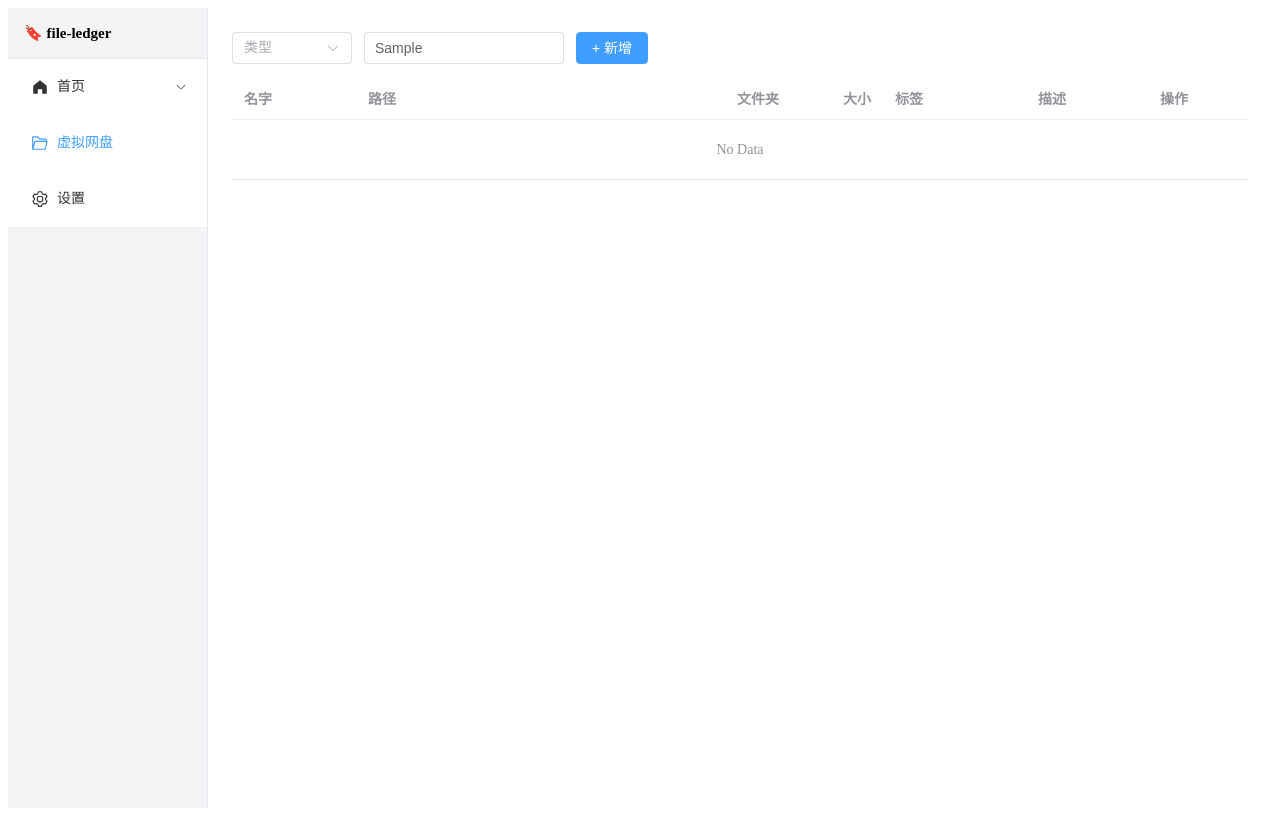
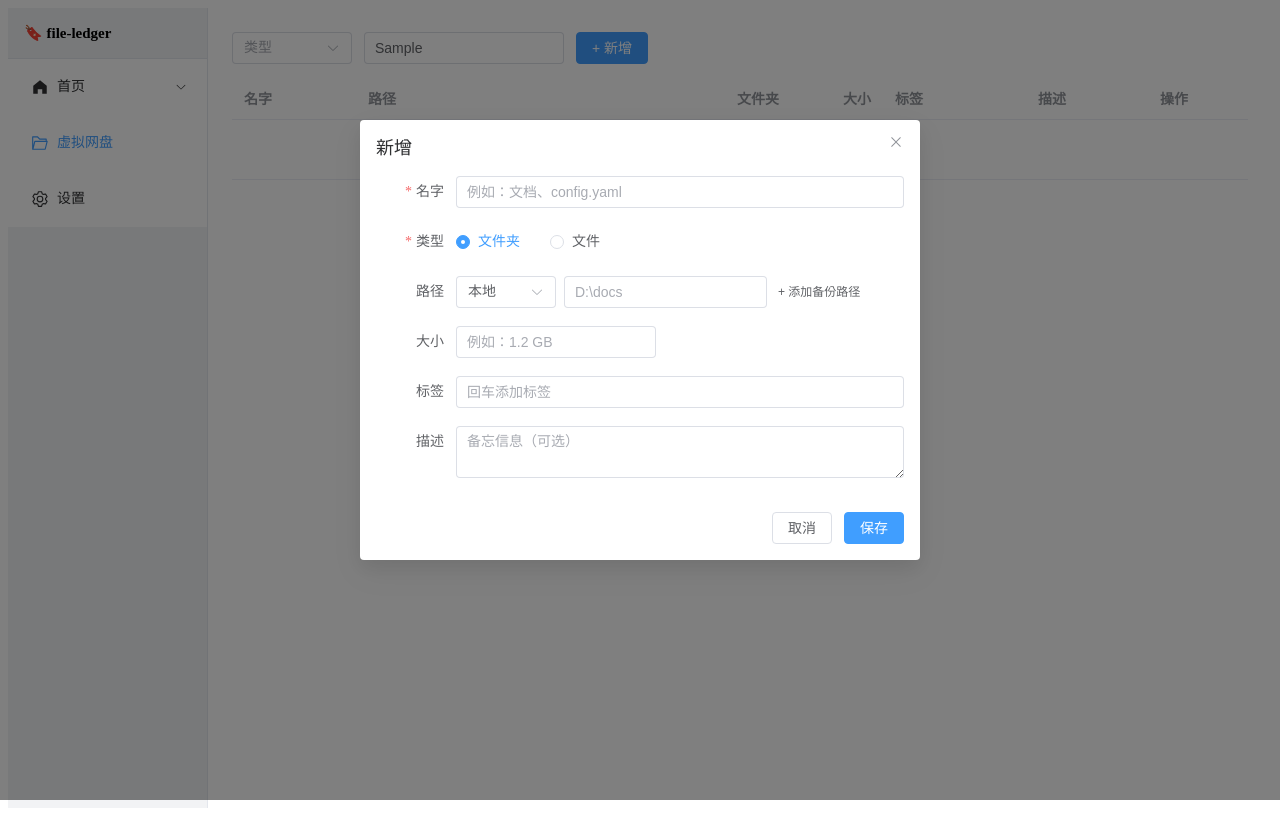
Before and after one commit to yehuoshun/file-ledger, a Vue app in the folder web/: page /cloud in a window 1280 px wide. Both pictures are taken after typing "Sample" into the empty fields and a click on the button "+ 新增". Built offline with nearby package versions, Linux system fonts and the light colour scheme.

Commit message:
新增/编辑弹窗：文件夹/文件选择+动态路径+标签输入

```diff
--- a/web/src/views/Cloud.vue
+++ b/web/src/views/Cloud.vue
@@ -14,7 +14,7 @@
         class="search-input"
       />
 
-      <el-button type="primary" size="default" @click="handleAdd">+ 新增</el-button>
+      <el-button type="primary" size="default" @click="openAdd">+ 新增</el-button>
     </div>
 
     <el-table :data="filtered" stripe style="width: 100%">
@@ -58,28 +58,77 @@
       <el-table-column label="描述" prop="note" min-width="120" show-overflow-tooltip />
 
       <el-table-column label="操作" width="100" fixed="right">
-        <template #default>
-          <el-button link size="small">编辑</el-button>
-          <el-button link size="small" type="danger">删除</el-button>
+        <template #default="{ row }">
+          <el-button link size="small" @click="openEdit(row)">编辑</el-button>
+          <el-button link size="small" type="danger" @click="handleDelete(row)">删除</el-button>
         </template>
       </el-table-column>
     </el-table>
+
+    <!-- 新增/编辑弹窗 -->
+    <el-dialog v-model="dialogVisible" :title="dialogTitle" width="560" :close-on-click-modal="false">
+      <el-form :model="form" label-width="80">
+        <el-form-item label="名字" required>
+          <el-input v-model="form.alias" placeholder="例如：文档、config.yaml" />
+        </el-form-item>
+
+        <el-form-item label="类型" required>
+          <el-radio-group v-model="form.isDir">
+            <el-radio :value="true">文件夹</el-radio>
+            <el-radio :value="false">文件</el-radio>
+          </el-radio-group>
+        </el-form-item>
+
+        <el-form-item label="路径">
+          <div class="path-list">
+            <div v-for="(p, i) in form.paths" :key="i" class="path-row">
+              <el-select v-model="p.type" style="width: 100px">
+                <el-option value="local" label="本地" />
+                <el-option value="mount" label="挂载" />
+                <el-option value="virtual" label="虚拟" />
+              </el-select>
+              <el-input v-model="p.path" placeholder="D:\docs" style="flex: 1" />
+              <el-button v-if="form.paths.length > 1" link type="danger" @click="removePath(i)">×</el-button>
+            </div>
+          </div>
+          <el-button text size="small" @click="addPath">+ 添加备份路径</el-button>
+        </el-form-item>
+
+        <el-form-item label="大小">
+          <el-input v-model="form.size" placeholder="例如：1.2 GB" style="width: 200px" />
+        </el-form-item>
+
+        <el-form-item label="标签">
+          <el-input v-model="form.tagInput" placeholder="回车添加标签" @keydown.enter.prevent="addTag" />
+          <div v-if="form.tags.length" class="tag-list">
+            <el-tag v-for="(t, i) in form.tags" :key="i" closable size="small" @close="removeTag(i)">{{ t }}</el-tag>
+          </div>
+        </el-form-item>
+
+        <el-form-item label="描述">
+          <el-input v-model="form.note" type="textarea" :rows="2" placeholder="备忘信息（可选）" />
+        </el-form-item>
+      </el-form>
+
+      <template #footer>
+        <el-button @click="dialogVisible = false">取消</el-button>
+        <el-button type="primary" @click="handleSave">保存</el-button>
+      </template>
+    </el-dialog>
   </div>
 </template>
 
 <script setup lang="ts">
-import { ref, computed } from 'vue'
+import { ref, computed, reactive } from 'vue'
+import { ElMessage, ElMessageBox } from 'element-plus'
 
 const typeLabel: Record<string, string> = { local: '本地', mount: '挂载', virtual: '虚拟' }
 const tagType: Record<string, string> = { local: '', mount: 'warning', virtual: 'info' }
 
-const entries = [
+// mock data
+const entries = ref<any[]>([
   {
-    alias: '文档',
-    isDir: true,
-    size: '1.2 GB',
-    note: '项目文档',
-    tags: ['工作', '重要'],
+    alias: '文档', isDir: true, size: '1.2 GB', note: '项目文档', tags: ['工作', '重要'],
     paths: [
       { type: 'local', path: 'D:\\docs' },
       { type: 'mount', path: 'Z:\\docs' },
@@ -87,47 +136,132 @@ const entries = [
     ],
   },
   {
-    alias: '游戏盘',
-    isDir: true,
-    size: '128 GB',
-    note: 'NAS 挂载',
-    tags: ['娱乐'],
-    paths: [
-      { type: 'mount', path: 'Z:' },
-    ],
+    alias: '游戏盘', isDir: true, size: '128 GB', note: 'NAS 挂载', tags: ['娱乐'],
+    paths: [{ type: 'mount', path: 'Z:' }],
   },
   {
-    alias: 'config.yaml',
-    isDir: false,
-    size: '4 KB',
-    note: '',
-    tags: [],
+    alias: 'config.yaml', isDir: false, size: '4 KB', note: '', tags: [],
     paths: [
       { type: 'local', path: 'D:\\config.yaml' },
       { type: 'virtual', path: 'ali:config' },
     ],
   },
-]
+])
 
+let nextId = 100
+
+// ── search / filter ──
 const search = ref('')
 const dirFilter = ref<boolean | null>(null)
 
 const filtered = computed(() =>
-  entries.filter((e) => {
+  entries.value.filter((e: any) => {
+    if (dirFilter.value !== null && e.isDir !== dirFilter.value) return false
     if (search.value) {
       const q = search.value.toLowerCase()
       const matchName = e.alias.toLowerCase().includes(q)
       const matchNote = e.note.toLowerCase().includes(q)
-      const matchTags = (e.tags || []).some((t) => t.toLowerCase().includes(q))
+      const matchTags = (e.tags || []).some((t: string) => t.toLowerCase().includes(q))
       if (!matchName && !matchNote && !matchTags) return false
     }
-    if (dirFilter.value !== null && e.isDir !== dirFilter.value) return false
     return true
   })
 )
 
-function handleAdd() {
-  // 等后端就绪
+// ── dialog ──
+const dialogVisible = ref(false)
+const dialogTitle = ref('')
+const editingId = ref<string | null>(null)
+
+const form = reactive({
+  alias: '',
+  isDir: true,
+  size: '',
+  note: '',
+  tags: [] as string[],
+  tagInput: '',
+  paths: [{ type: 'local' as const, path: '' }],
+})
+
+function resetForm() {
+  form.alias = ''
+  form.isDir = true
+  form.size = ''
+  form.note = ''
+  form.tags = []
+  form.tagInput = ''
+  form.paths = [{ type: 'local', path: '' }]
+  editingId.value = null
+}
+
+function openAdd() {
+  resetForm()
+  dialogTitle.value = '新增'
+  dialogVisible.value = true
+}
+
+function openEdit(entry: any) {
+  editingId.value = entry.id
+  form.alias = entry.alias
+  form.isDir = entry.isDir
+  form.size = entry.size || ''
+  form.note = entry.note || ''
+  form.tags = [...(entry.tags || [])]
+  form.tagInput = ''
+  form.paths = entry.paths.map((p: any) => ({ type: p.type, path: p.path }))
+  dialogTitle.value = '编辑'
+  dialogVisible.value = true
+}
+
+function addPath() {
+  form.paths.push({ type: 'local', path: '' })
+}
+
+function removePath(i: number) {
+  form.paths.splice(i, 1)
+}
+
+function addTag() {
+  const t = form.tagInput.trim()
+  if (t && !form.tags.includes(t)) form.tags.push(t)
+  form.tagInput = ''
+}
+
+function removeTag(i: number) {
+  form.tags.splice(i, 1)
+}
+
+function handleSave() {
+  if (!form.alias) { ElMessage.warning('名字不能为空'); return }
+  const validPaths = form.paths.filter((p) => p.path.trim())
+  if (!validPaths.length) { ElMessage.warning('至少填一条路径'); return }
+
+  const entry = {
+    alias: form.alias,
+    isDir: form.isDir,
+    size: form.size || '',
+    note: form.note,
+    tags: [...form.tags],
+    paths: validPaths.map((p) => ({ type: p.type, path: p.path })),
+  }
+
+  if (editingId.value) {
+    const idx = entries.value.findIndex((e: any) => e.id === editingId.value)
+    if (idx !== -1) { entries.value[idx] = { ...entries.value[idx], ...entry } }
+    ElMessage.success('已更新')
+  } else {
+    entries.value.push({ id: String(nextId++), ...entry })
+    ElMessage.success('已新增')
+  }
+  dialogVisible.value = false
+}
+
+async function handleDelete(row: any) {
+  try {
+    await ElMessageBox.confirm(`确定删除「${row.alias}」？`, '确认', { type: 'warning' })
+    entries.value = entries.value.filter((e: any) => e.id !== row.id)
+    ElMessage.success('已删除')
+  } catch { /* cancelled */ }
 }
 </script>
 
@@ -139,22 +273,13 @@ function handleAdd() {
   margin-bottom: 16px;
   flex-wrap: wrap;
 }
-.search-input {
-  width: 200px;
-}
-.path-tags {
-  display: flex;
-  flex-wrap: wrap;
-  gap: 4px;
-}
-.path-tag {
-  max-width: 200px;
-  overflow: hidden;
-  text-overflow: ellipsis;
-  white-space: nowrap;
-}
-.tag-chip {
-  margin-right: 4px;
-}
+.search-input { width: 200px; }
+.path-tags { display: flex; flex-wrap: wrap; gap: 4px; }
+.path-tag { max-width: 200px; overflow: hidden; text-overflow: ellipsis; white-space: nowrap; }
+.tag-chip { margin-right: 4px; }
 .muted { color: var(--el-text-color-placeholder); }
+
+.path-list { display: flex; flex-direction: column; gap: 8px; }
+.path-row { display: flex; gap: 8px; align-items: center; }
+.tag-list { display: flex; flex-wrap: wrap; gap: 4px; margin-top: 6px; }
 </style>
```
Lines whose indentation alone changed are shown as unchanged.
